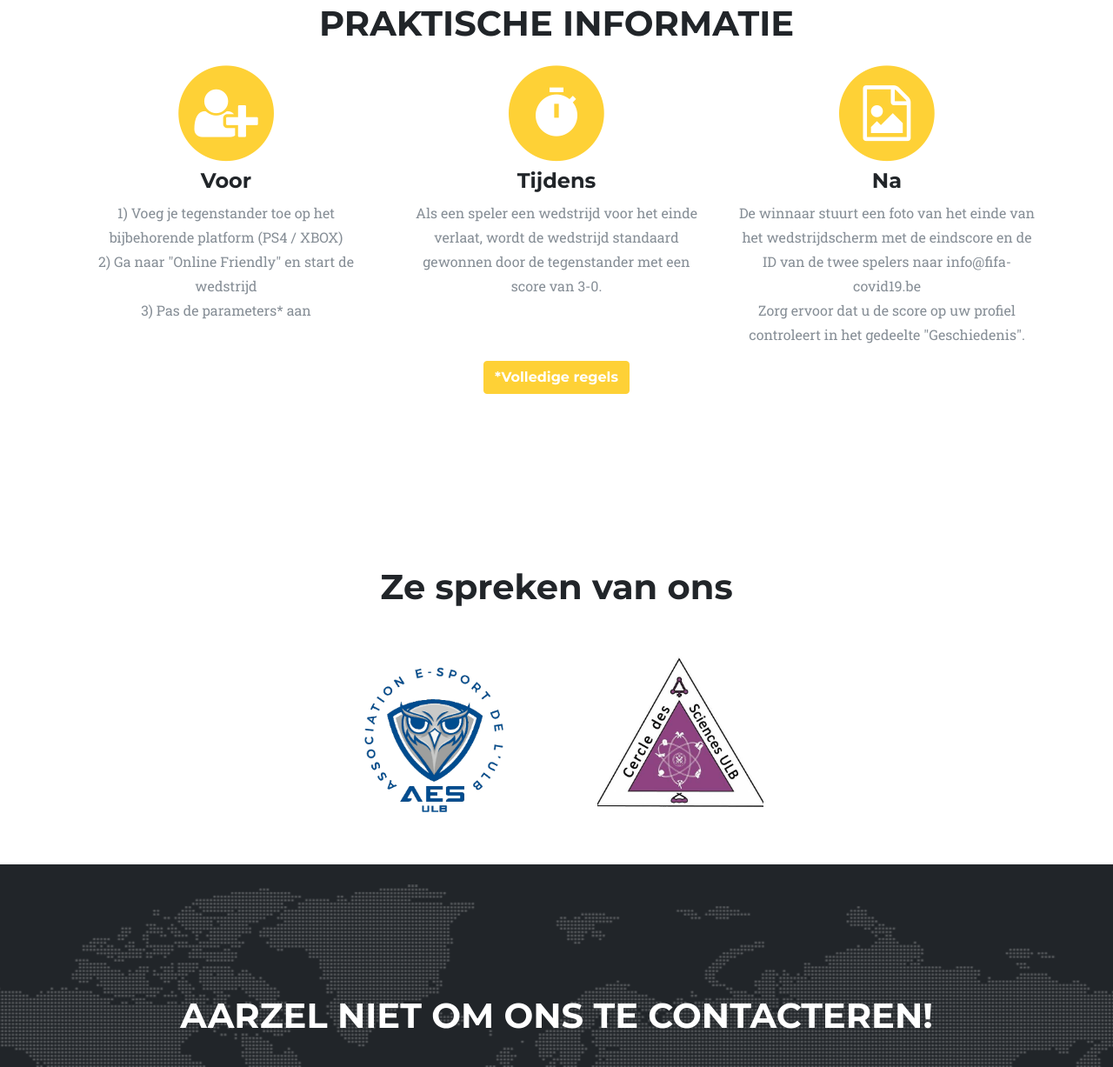
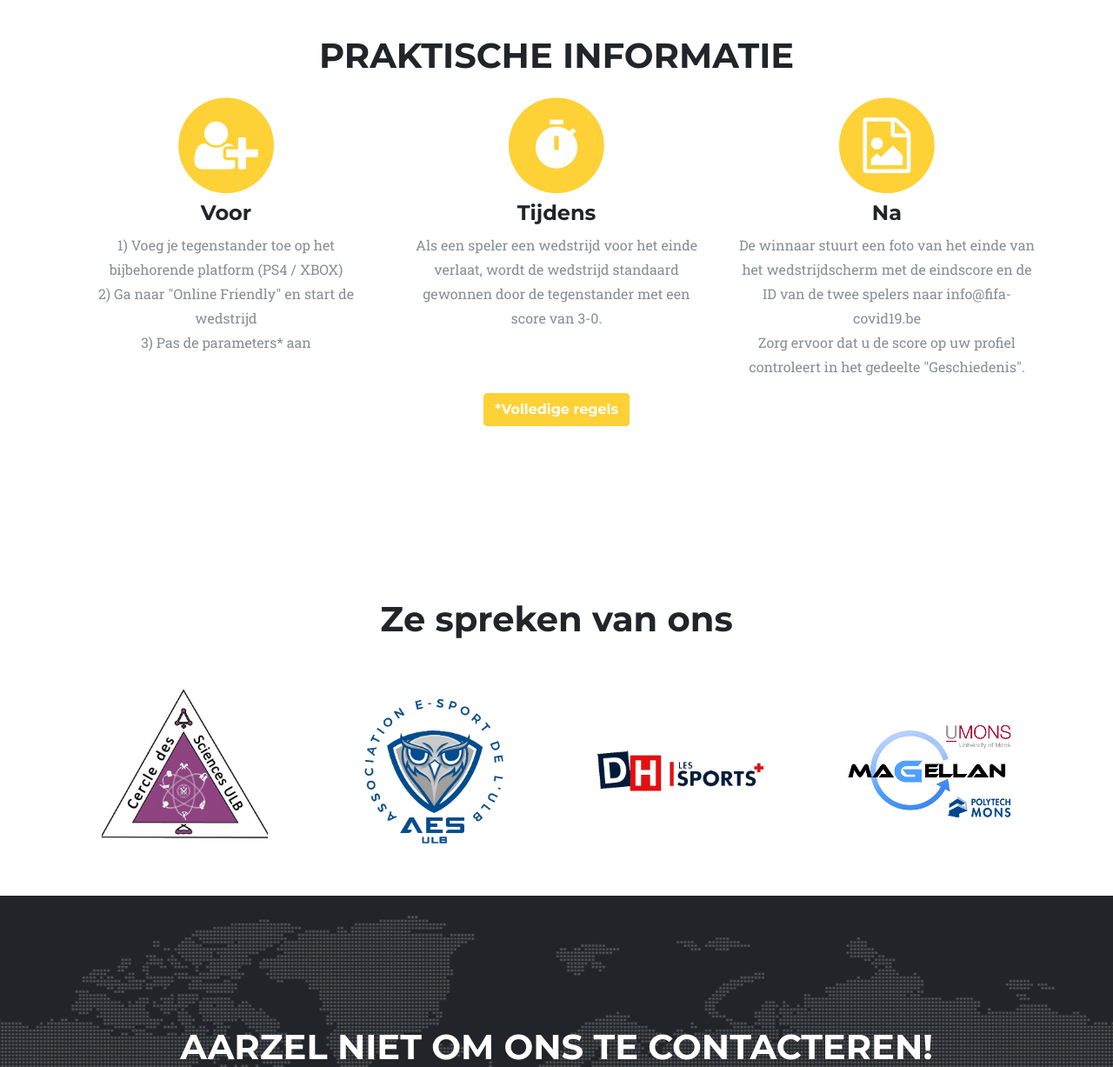
Before and after one commit to fgrimau/tournoi-fifa, a Django app: page /nl/ in a window 1280 px wide. Shown: the part 3000-4227 px from the top of the page at 87% size. Run offline with Django 3.2, Linux system fonts and the light colour scheme; parts of the project's set-up code (start-up, migrations or seed data) failed here and were passed over; some libraries are stand-ins or nearby versions; some web fonts are replaced.

Commit message:
[Add] umons + dhnet talk

```diff
--- a/home/templates/index_nl.html
+++ b/home/templates/index_nl.html
@@ -8,8 +8,7 @@
         <div class="intro-text" style="padding-top: 15%;padding-bottom: 10%;">
             {% if messages %}
             {% for message in messages %}
-                <div {% if message.tags %} {% if message.tags == "error" %} class="alert alert-danger" {% else %}
-                class="alert alert-{{ message.tags }}" {% endif %} {% endif %}>
+            <div {% if message.tags %} {% if message.tags == "error" %} class="alert alert-danger" {% else %} class="alert alert-{{ message.tags }}" {% endif %} {% endif %}>
                 {{ message|safe }}
                 <button type="button" class="close" data-dismiss="alert" aria-label="Close">
                     <span aria-hidden="true">&times;</span>
@@ -40,7 +39,8 @@
                         <p class="text-countdown rounded-bottom" style="background-color: #ffffff;color: #214a80;">Seconden</p>
                     </div>
                     <div class="col-12 mb-3" style="margin-top: 2%;margin-bottom: 0px;">
-                        <div class="d-flex d-lg-flex justify-content-center align-items-center justify-content-lg-center align-items-lg-center"><span style="font-size: 40px;font-family: Montserrat, sans-serif;font-style: italic;">01 - 03 april 2020</span></div>
+                        <div class="d-flex d-lg-flex justify-content-center align-items-center justify-content-lg-center align-items-lg-center"><span style="font-size: 40px;font-family: Montserrat, sans-serif;font-style: italic;">01 - 03 april
+                                2020</span></div>
                         <div><span style="font-size: 40px;">Registratiekosten : 6€&nbsp;</span><a href="#about" style="font-size: 40px;">*</a></div>
                     </div>
                 </div>
@@ -78,22 +78,18 @@
             </div>
             <div class="col" style="padding-top: 2%;margin-left: 5%;">
                 <div class="row row-cols-2">
-          <div class="col"><i class="fa fa-trophy" style="color: rgb(254,209,54);font-size: 40px;"></i><span
-              class="d-block"
+                    <div class="col"><i class="fa fa-trophy" style="color: rgb(254,209,54);font-size: 40px;"></i><span class="d-block"
                             style="margin-top: 10px;margin-bottom: 10px;font-family: Montserrat, sans-serif;font-weight: bold;font-size: 18px;">KWALIFICATIES<br></span>
-            <span class="d-block"
-              style="margin-top: 10px;margin-bottom: 10px;font-size: 17px;font-style: oblique;font-family: Montserrat, sans-serif;">01
+                        <span class="d-block" style="margin-top: 10px;margin-bottom: 10px;font-size: 17px;font-style: oblique;font-family: Montserrat, sans-serif;">01
                             - 02 april 2020<br></span>
                         <p>Geregistreerde spelers worden uitgenodigd om de groepsfase te starten die bestaat uit minimaal 3
                             wedstrijden over een periode van 2 dagen. De eerste twee van elke duivin gaan door naar de volgende
                             fase.<br></p>
                     </div>
-          <div class="col"><i class="fa fa-trophy" style="color: rgb(254,209,54);font-size: 40px;"></i><span
-              class="d-block"
+                    <div class="col"><i class="fa fa-trophy" style="color: rgb(254,209,54);font-size: 40px;"></i><span class="d-block"
                             style="margin-top: 10px;margin-bottom: 10px;font-family: Montserrat, sans-serif;font-weight: bold;font-size: 18px;">
                             FINAAL<br></span>
-            <span class="d-block"
-              style="margin-top: 10px;margin-bottom: 10px;font-size: 17px;font-family: Montserrat, sans-serif;font-style: oblique;">03
+                        <span class="d-block" style="margin-top: 10px;margin-bottom: 10px;font-size: 17px;font-family: Montserrat, sans-serif;font-style: oblique;">03
                             april 2020<br></span>
                         <p>Gekwalificeerde spelers worden willekeurig toegewezen aan de finaletafel. De wedstrijden zullen deze keer
                             extra tijd en straffen bevatten, gezien het "directe eliminatie" -karakter van deze fase.<br></p>
@@ -118,8 +114,11 @@
                             PRIJS
                         </span>
                         <p>
-                Dankzij onze sponsors worden er verschillende prijzen uitgedeeld aan de topspelers in de competitie. Voor
-                anderen de eeuwige erkenning van de hele gemeenschap!<br>
+                            De eerste drie plaatsen van het toernooi krijgen respectievelijk een Amazon-cadeaubon van € 50, € 25 en € 15 *
+                            <br>
+                            <small>
+                                * De organisatie behoudt zich het recht voor om prijzen aan te passen als het toernooi niet 100 geregistreerde spelers bereikt.
+                            </small>
                         </p>
                     </div>
                 </div>
@@ -135,9 +134,7 @@
                     <h4>Morti</h4>
                     <p class="text-muted">Lead Designer</p>
                     <ul class="list-inline social-buttons">
-            <li class="list-inline-item"><a href="https://github.com/Mortinat"><i
-                  class="fa fa-github d-xl-flex justify-content-xl-center align-items-xl-center"
-                  style="font-size: 29px;width: 40px;height: 40px;"></i></a></li>
+                        <li class="list-inline-item"><a href="https://github.com/Mortinat"><i class="fa fa-github d-xl-flex justify-content-xl-center align-items-xl-center" style="font-size: 29px;width: 40px;height: 40px;"></i></a></li>
                     </ul>
                 </div>
             </div>
@@ -152,9 +149,7 @@
                     <h4>Minigrim0</h4>
                     <p class="text-muted">Lead Developer</p>
                     <ul class="list-inline social-buttons">
-            <li class="list-inline-item"><a href="https://github.com/fgrimau"><i
-                  class="fa fa-github d-xl-flex justify-content-xl-center align-items-xl-center"
-                  style="font-size: 29px;width: 40px;height: 40px;"></i></a></li>
+                        <li class="list-inline-item"><a href="https://github.com/fgrimau"><i class="fa fa-github d-xl-flex justify-content-xl-center align-items-xl-center" style="font-size: 29px;width: 40px;height: 40px;"></i></a></li>
                     </ul>
                 </div>
             </div>
@@ -169,22 +164,18 @@
             </div>
         </div>
         <div class="row text-center">
-      <div class="col-md-4"><span class="fa-stack fa-4x"><i class="fa fa-circle fa-stack-2x text-primary"></i><i
-            class="fa fa-user-plus fa-stack-1x fa-inverse"></i></span>
+            <div class="col-md-4"><span class="fa-stack fa-4x"><i class="fa fa-circle fa-stack-2x text-primary"></i><i class="fa fa-user-plus fa-stack-1x fa-inverse"></i></span>
                 <h4 class="section-heading">Voor</h4>
                 <p class="text-muted">1) Voeg je tegenstander toe op het bijbehorende platform (PS4 / XBOX)<br>2) Ga naar
                     "Online Friendly" en start de wedstrijd<br>3) Pas de parameters* aan<br></p>
             </div>
-      <div class="col-md-4"><span class="text-center fa-stack fa-4x"><i
-        class="fa fa-circle fa-stack-2x text-primary"></i><i
-        class="material-icons d-flex justify-content-center align-items-center fa-stack-1x fa-inverse"
+            <div class="col-md-4"><span class="text-center fa-stack fa-4x"><i class="fa fa-circle fa-stack-2x text-primary"></i><i class="material-icons d-flex justify-content-center align-items-center fa-stack-1x fa-inverse"
                         style="height: 128px;font-size: 64px;">timer</i></span>
                 <h4 class="section-heading">Tijdens</h4>
                 <p class="text-muted">Als een speler een wedstrijd voor het einde verlaat, wordt de wedstrijd standaard gewonnen
                     door de tegenstander met een score van 3-0.<br></p>
             </div>
-      <div class="col-md-4"><span class="fa-stack fa-4x"><i class="fa fa-circle fa-stack-2x text-primary"></i><i
-            class="fa fa-file-image-o d-xl-flex justify-content-xl-center align-items-xl-center fa-stack-1x fa-inverse"
+            <div class="col-md-4"><span class="fa-stack fa-4x"><i class="fa fa-circle fa-stack-2x text-primary"></i><i class="fa fa-file-image-o d-xl-flex justify-content-xl-center align-items-xl-center fa-stack-1x fa-inverse"
                         style="height: 128px;"></i></span>
                 <h4 class="section-heading">Na</h4>
                 <p class="text-muted">De winnaar stuurt een foto van het einde van het wedstrijdscherm met de eindscore en de ID
@@ -205,12 +196,26 @@
     <div class="container">
         <h1 class="text-center" style="font-family: Montserrat, sans-serif;margin-bottom: 5%;">Ze spreken van ons</h1>
         <div class="row">
-      <div class="col-sm-6 col-md-3"><a href="#"></a></div>
-      <div class="col-sm-6 col-md-3 text-center"><a href="https://www.facebook.com/aesulb/"><img
-            src="{% static 'img/ulb_esport.png' %}" style="width: 75%;" /></a></div>
-      <div class="col-sm-6 col-md-3 text-center"><a href="https://www.facebook.com/Sport.CdS.ULB/"><img
-            src="{% static 'img/cds.jpg' %}" style="width: 75%;" /></a></div>
-      <div class="col-sm-6 col-md-3"><a href="#"></a></div>
+            <div class="col-sm-6 col-md-3 text-center">
+                <a href="https://www.facebook.com/Sport.CdS.ULB/">
+                    <img src="{% static 'img/cds.jpg' %}" style="width: 75%;" />
+                </a>
+            </div>
+            <div class="col-sm-6 col-md-3 text-center">
+                <a href="https://aesulb.be/">
+                    <img src="{% static 'img/ulb_esport.png' %}" style="width: 75%;" />
+                </a>
+            </div>
+            <div class="col-sm-6 col-md-3 text-center">
+                <a href="https://www.dhnet.be/sports/omnisports/esport">
+                    <img src="{% static 'img/dhnet.png' %}" style="width: 75%;" />
+                </a>
+            </div>
+            <div class="col-sm-6 col-md-3 text-center">
+                <a href="https://www.facebook.com/CercleMagellan/">
+                    <img src="{% static 'img/umons.png' %}" style="width: 75%;" />
+                </a>
+            </div>
         </div>
     </div>
 </section>
```
Also changed, not shown: home/templates/index_en.html (+42 -36 lines), home/templates/index_fr.html (+37 -38 lines), tournoi_fifa/assets/img/dhnet.png (added), tournoi_fifa/assets/img/umons.png (added). Lines whose indentation alone changed are shown as unchanged.
